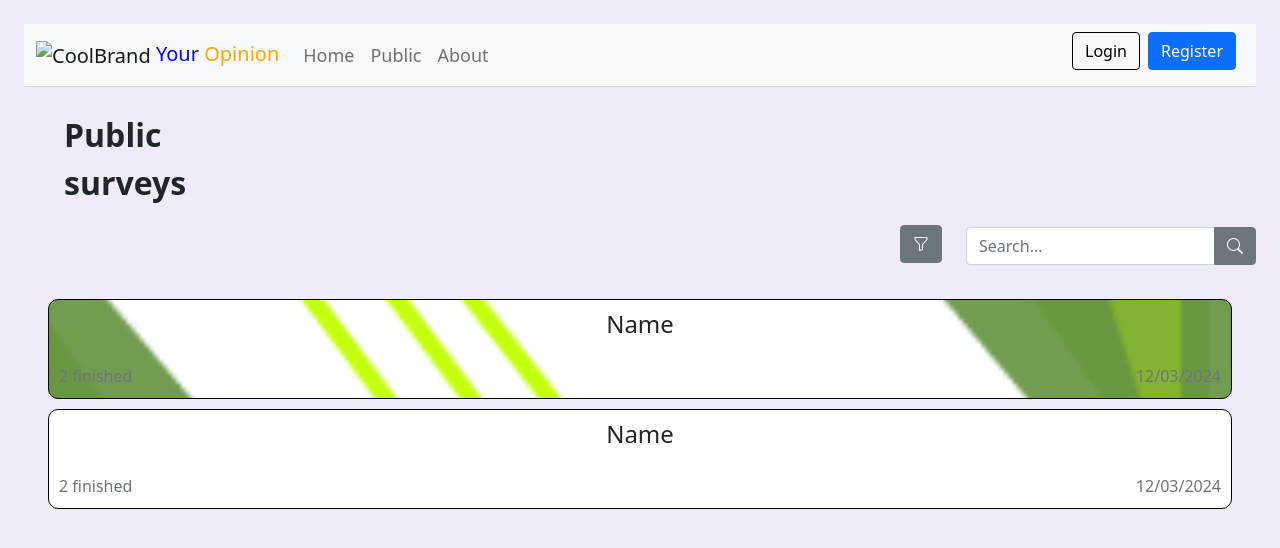
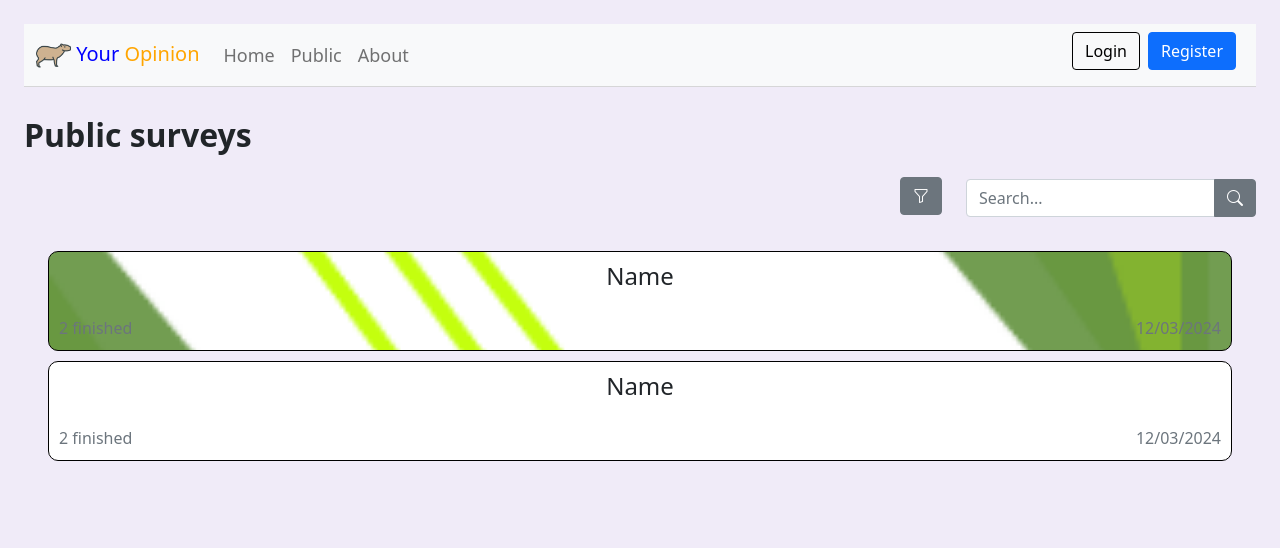
Before and after one commit to IgorPel/IgorPel.io, a plain HTML site: page html/public.html in a window 1280 px wide. Drawn offline with nearby package versions, Linux system fonts and the light colour scheme.

Commit message:
Update public.html

```diff
--- a/html/public.html
+++ b/html/public.html
@@ -25,7 +25,7 @@
         <nav class="navbar navbar-expand-md navbar-light bg-light" style="border-bottom: 1px solid #d6d6d7;">
             <div class="container-fluid" style="font-size: large;">
                 <a href="#" class="navbar-brand">
-                    <img src="images/logo.png" height="35" alt="CoolBrand">
+                    <img src="../images/logo.png" height="35" alt="CoolBrand">
                     <span style="color: blue;">Your</span>
                     <span style="color: orange;">Opinion</span>
                 </a>
@@ -47,7 +47,7 @@
         </nav>
     </div>
 <div class="m-4">
-    <div class="col-md-2" style="padding-left: 40px; font-size: xx-large; font-weight: bold;">
+    <div class="col" style="font-size: xx-large; font-weight: bold;">
         Public surveys
     </div>
     <div class="row justify-content-end align-items-center" style=" padding-top: 15px">
```
